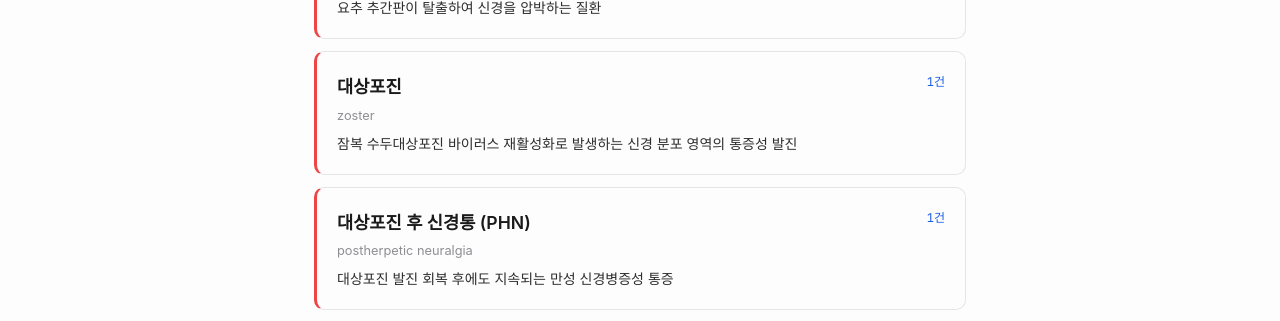
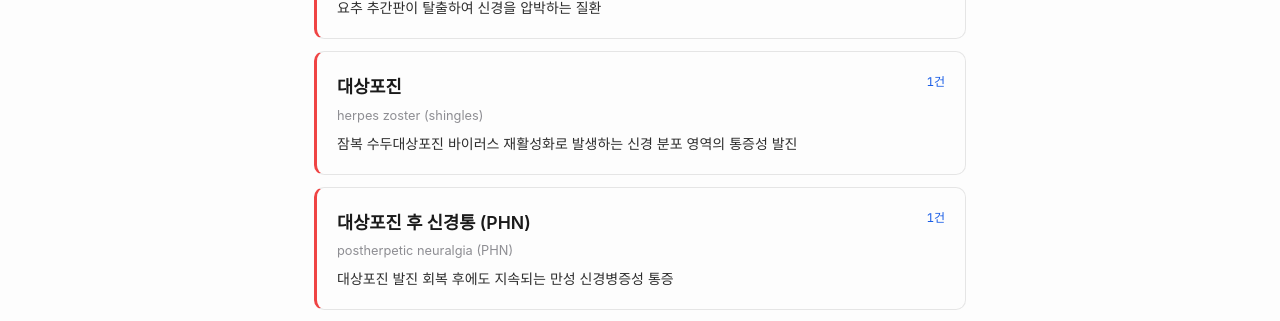
Before and after one commit to feelharmony/linkare-medical-knowledge, a Jekyll site: the page built from conditions/index.html, in a window 1280 px wide and 900 px high. Shown: the part 410-731 px from the top of the window. Built offline with Jekyll 4.4.1, drawn with Linux system fonts in a browser that asks for light colours; some web fonts are replaced.

Commit message:
update _data/entity_graph.json + post_entity_map.json

```diff
--- a/_data/entity_graph.json
+++ b/_data/entity_graph.json
@@ -94,7 +94,7 @@
       "id": "antiviral-medicine",
       "type": "treatment",
       "name_ko": "항바이러스제 (대상포진)",
-      "name_en": "anti-viral medicine",
+      "name_en": "antiviral medicine (acyclovir, valacyclovir, famciclovir)",
       "post_count": 1,
       "tenant_keys": [
         null
@@ -114,7 +114,7 @@
       "id": "zoster",
       "type": "condition",
       "name_ko": "대상포진",
-      "name_en": "zoster",
+      "name_en": "herpes zoster (shingles)",
       "post_count": 1,
       "tenant_keys": [
         null
@@ -124,7 +124,7 @@
       "id": "postherpetic-neuralgia",
       "type": "condition",
       "name_ko": "대상포진 후 신경통 (PHN)",
-      "name_en": "postherpetic neuralgia",
+      "name_en": "postherpetic neuralgia (PHN)",
       "post_count": 1,
       "tenant_keys": [
         null
```
